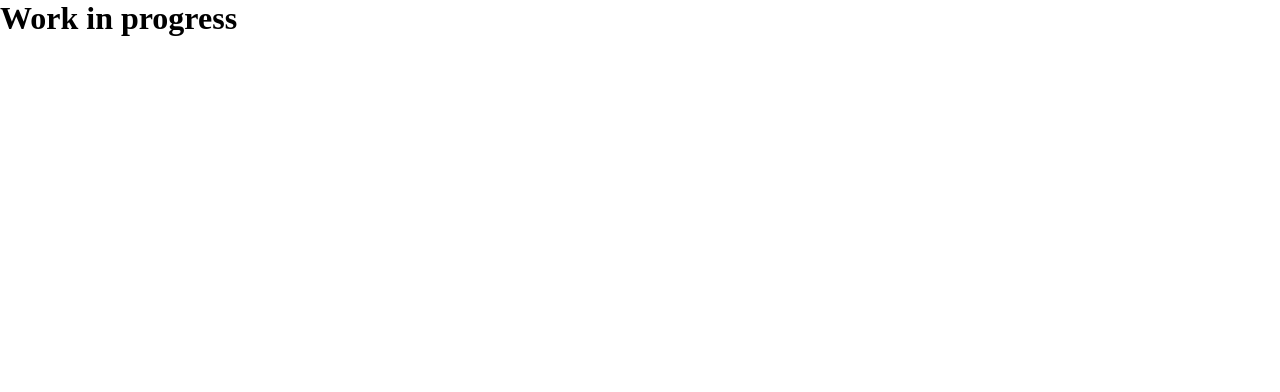
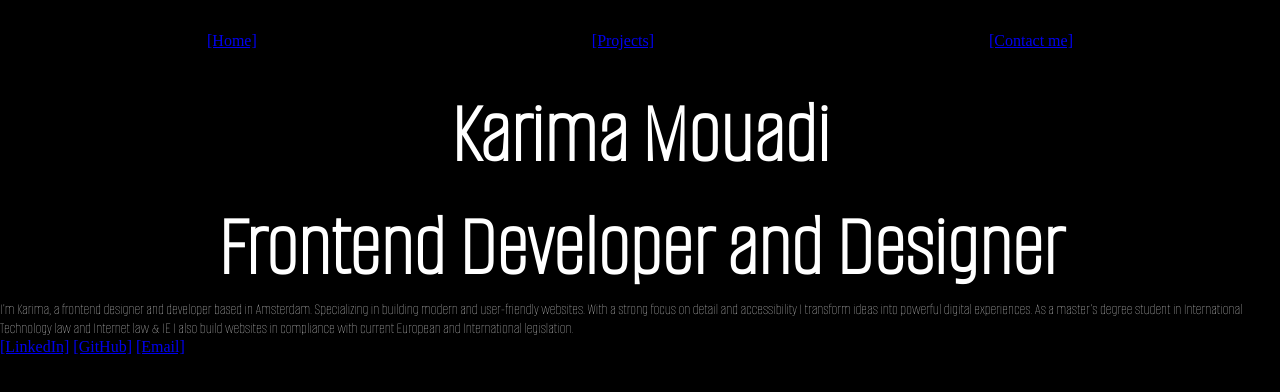
Before and after one commit to Karima002/Portfolio, a SvelteKit app: page /contact in a window 1280 px wide. Shown: the top 392 px of the page. Built offline with nearby package versions, Linux system fonts and the light colour scheme.

Commit message:
feat: added contact page #9

```diff
--- a/src/routes/contact/+page.svelte
+++ b/src/routes/contact/+page.svelte
@@ -1 +1,48 @@
-<h1>Work in progress</h1>
+<script>
+    import Header from '../../components/Header.svelte';
+</script>
+
+<Header />
+<section>
+    <h1>Karima Mouadi</h1>
+    <h2>Frontend Developer and Designer</h2>
+</section>
+
+<p>I’m Karima, a frontend designer and developer based in Amsterdam. Specializing in building modern and user-friendly websites. With a strong focus on detail and accessibility I transform ideas into powerful digital experiences. As a master’s degree student in International Technology law and Internet law & IE I also build websites in compliance with current European and International legislation.</p>
+
+<nav>
+    <a href="https://www.linkedin.com/in/karimamouadi/">[LinkedIn]</a>
+    <a href="https://github.com/Karima002">[GitHub]</a>
+    <a href="mailto:km.mouadi@gmail.com">[Email]</a>
+</nav>
+
+<style>
+    :global(body) {
+        background-color: black;
+    }
+
+    section {
+        display: flex;
+        flex-direction: column;
+        justify-content: center;
+        align-items: center;
+        gap: .5em;
+    }
+
+     h1, h2 {
+        color: var(--neutral-color-white);
+        font-family: var(--font-title);
+        font-size: clamp(var(--font-size-xxl), 10vw, var(--font-size-heading));
+        font-family: var(--font-text);
+
+    }
+
+    h1, h2 {
+        color: var(--neutral-color-white);
+    }
+
+    p {
+        color: var(--neutral-color-white);
+        font-family: var(--font-text);
+    }
+</style>
```
